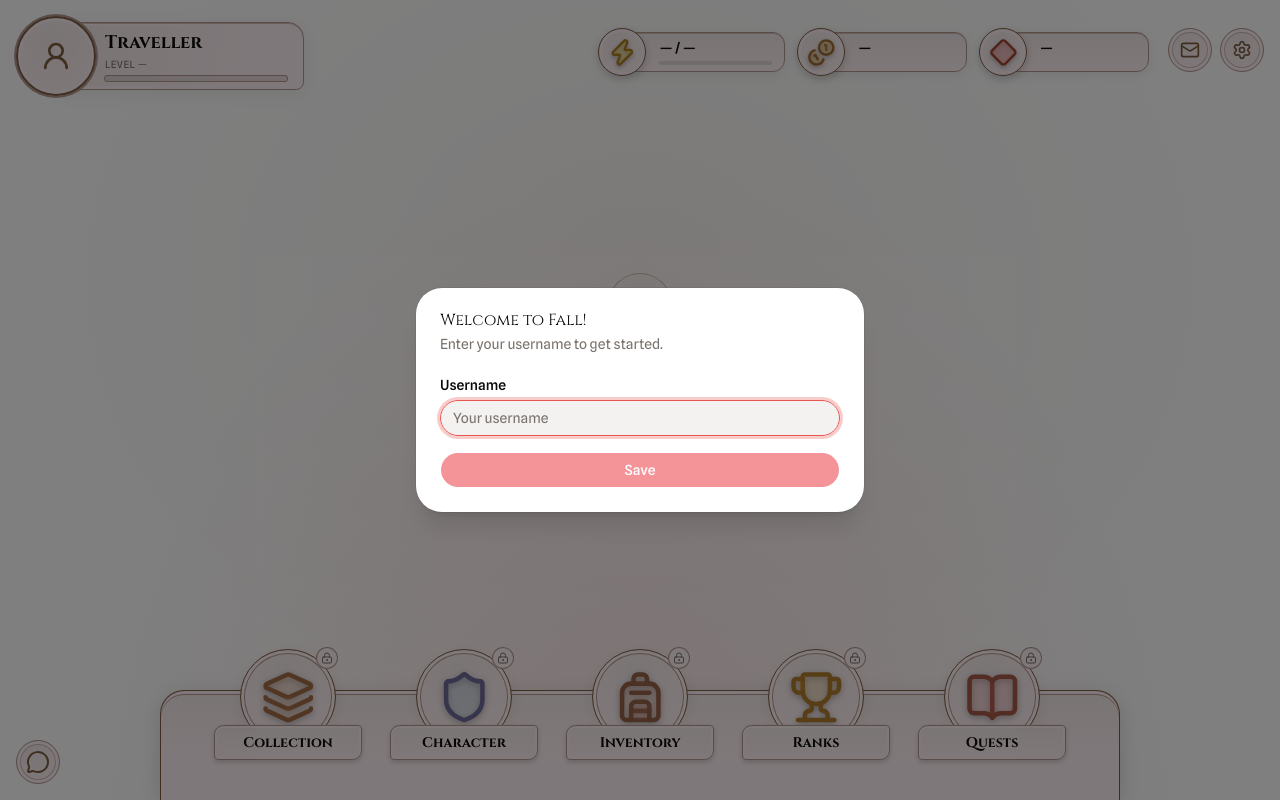
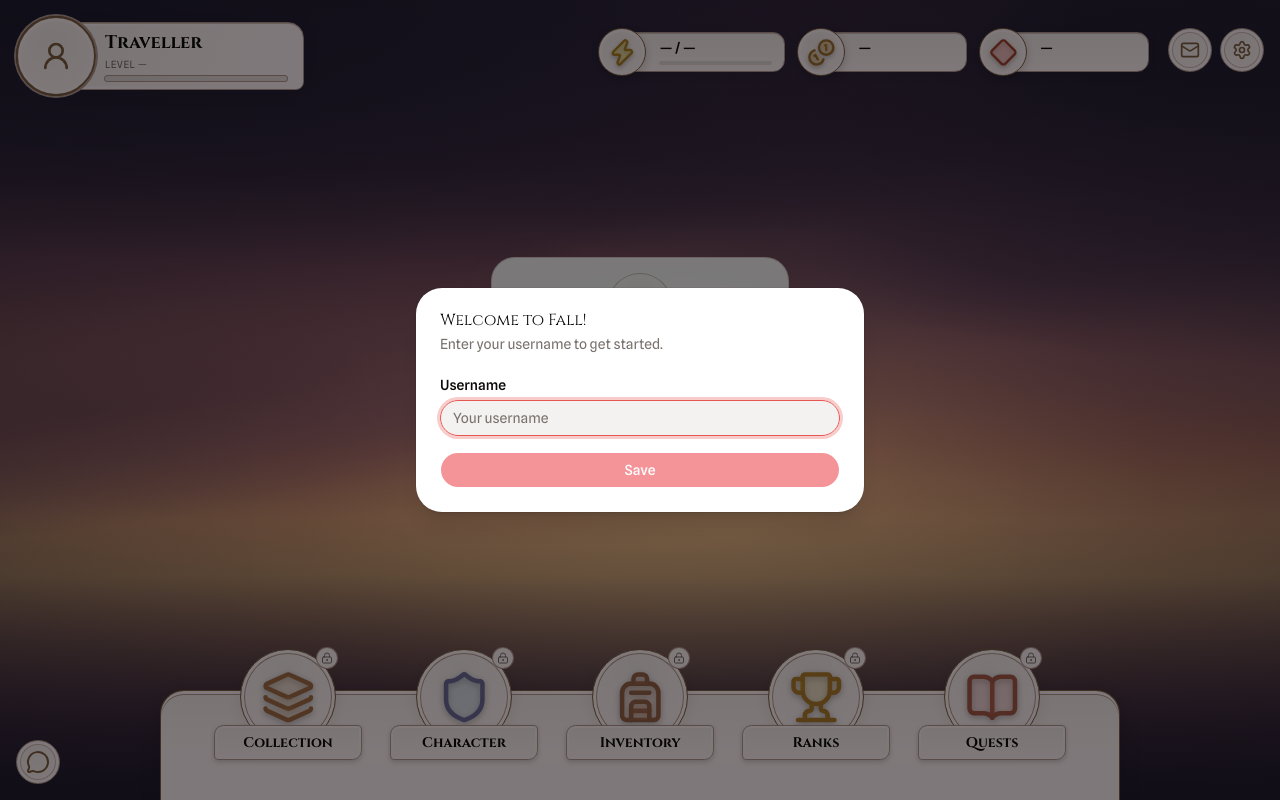
Before and after one commit to Donkijote/fall, a React (Vite) app: page / in a window 1280 px wide. Built offline with nearby package versions, Linux system fonts and the light colour scheme.

Commit message:
[GHI#99] Add Living Town dusk sky foundation

```diff
--- a/src/modules/home/ui/HomeLobby.tsx
+++ b/src/modules/home/ui/HomeLobby.tsx
@@ -10,6 +10,7 @@ import { BottomSidebar } from "@/infrastructure/ui/components/navbar/BottomSideb
 
 import { HomeHud } from "./HomeHud";
 import { HomeSettings } from "./HomeSettings";
+import { LivingTownScene } from "./LivingTownScene";
 import "./home.css";
 
 export function HomeLobby() {
@@ -27,6 +28,7 @@ export function HomeLobby() {
           avatarUrl: player?.avatar,
         }}
         onSettings={() => setPanel("settings")}
+        scene={<LivingTownScene />}
       >
         <section
           aria-labelledby="home-title"
--- /dev/null
+++ b/src/modules/home/ui/LivingTownScene.tsx
@@ -0,0 +1,12 @@
+import "./living-town.css";
+
+export function LivingTownScene() {
+  return (
+    <div className="living-town-scene" data-slot="living-town-scene" aria-hidden="true">
+      <div className="living-town-sky" data-slot="living-town-sky" />
+      <div className="living-town-clouds living-town-clouds-distant" />
+      <div className="living-town-clouds living-town-clouds-near" />
+      <div className="living-town-atmosphere" />
+    </div>
+  );
+}
--- a/src/modules/home/ui/home.css
+++ b/src/modules/home/ui/home.css
@@ -311,6 +311,22 @@
   box-shadow: 0 0 0 1px var(--hud-edge);
 }
 
+.home-arrival {
+  position: relative;
+  isolation: isolate;
+}
+
+.home-arrival::before {
+  position: absolute;
+  z-index: -1;
+  inset: -1rem -1.5rem;
+  border: 1px solid color-mix(in oklch, var(--hud-edge), transparent 55%);
+  border-radius: 1.5rem;
+  background: color-mix(in oklch, var(--background), transparent 8%);
+  box-shadow: 0 8px 32px #0000001a;
+  content: "";
+}
+
 .home-arrival-mark {
   color: var(--hud-metal);
   border: 1px solid color-mix(in oklch, var(--hud-metal), transparent 65%);
--- /dev/null
+++ b/src/modules/home/ui/living-town.css
@@ -0,0 +1,76 @@
+.living-town-scene {
+  --town-sky-zenith: #252035;
+  --town-sky-dusk: #704759;
+  --town-sky-ember: #c27b68;
+  --town-sky-horizon: #edb780;
+  position: absolute;
+  inset: 0;
+  overflow: hidden;
+  pointer-events: none;
+  background: var(--town-sky-zenith);
+}
+
+.living-town-sky {
+  position: absolute;
+  inset: 0;
+  background:
+    radial-gradient(ellipse at 57% 64%, #ffd59b70, transparent 42%),
+    linear-gradient(
+      180deg,
+      var(--town-sky-zenith),
+      var(--town-sky-dusk) 34%,
+      var(--town-sky-ember) 56%,
+      var(--town-sky-horizon) 72%,
+      #845260 90%,
+      #3b2c40
+    );
+}
+
+.living-town-clouds {
+  position: absolute;
+  left: -10%;
+  width: 120%;
+  height: 48%;
+  background-repeat: no-repeat;
+}
+
+.living-town-clouds-distant {
+  top: 21%;
+  opacity: 0.65;
+  background-image:
+    radial-gradient(ellipse at 14% 46%, #65455ddd 0%, #795369a6 19%, transparent 40%),
+    radial-gradient(ellipse at 36% 58%, #895b70c9 0%, #a46a7370 14%, transparent 29%),
+    radial-gradient(ellipse at 76% 40%, #6e4b65cc 0%, #99647380 22%, transparent 42%),
+    radial-gradient(ellipse at 92% 67%, #9e6876c9 0%, transparent 30%);
+  transform: rotate(-7deg);
+}
+
+.living-town-clouds-near {
+  top: -13%;
+  height: 63%;
+  background-image:
+    radial-gradient(ellipse at 8% 32%, #211e32 0%, #30263de6 29%, transparent 52%),
+    radial-gradient(ellipse at 37% 12%, #2f263d 0%, #4b344db3 24%, transparent 46%),
+    radial-gradient(ellipse at 86% 22%, #262135 0%, #423047e6 30%, transparent 55%);
+  transform: rotate(5deg);
+}
+
+.living-town-atmosphere {
+  position: absolute;
+  inset: 0;
+  background:
+    radial-gradient(ellipse at 50% 45%, transparent 30%, #1b182b66 100%),
+    linear-gradient(180deg, #211b302b, transparent 35%, transparent 65%, #211b30d9);
+}
+
+@media (orientation: portrait) {
+  .living-town-sky {
+    left: -55%;
+    right: -35%;
+  }
+
+  .living-town-clouds {
+    left: -45%;
+    width: 190%;
+  }
+}
```
Also changed, not shown: src/modules/home/README.md, 2 other files (tests, documents, lock files or other folders).
